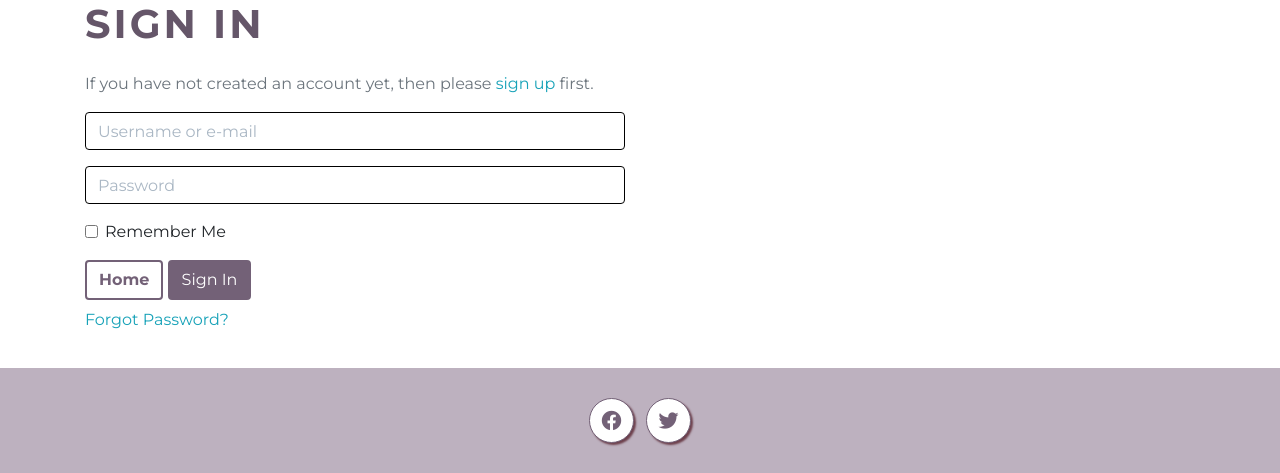
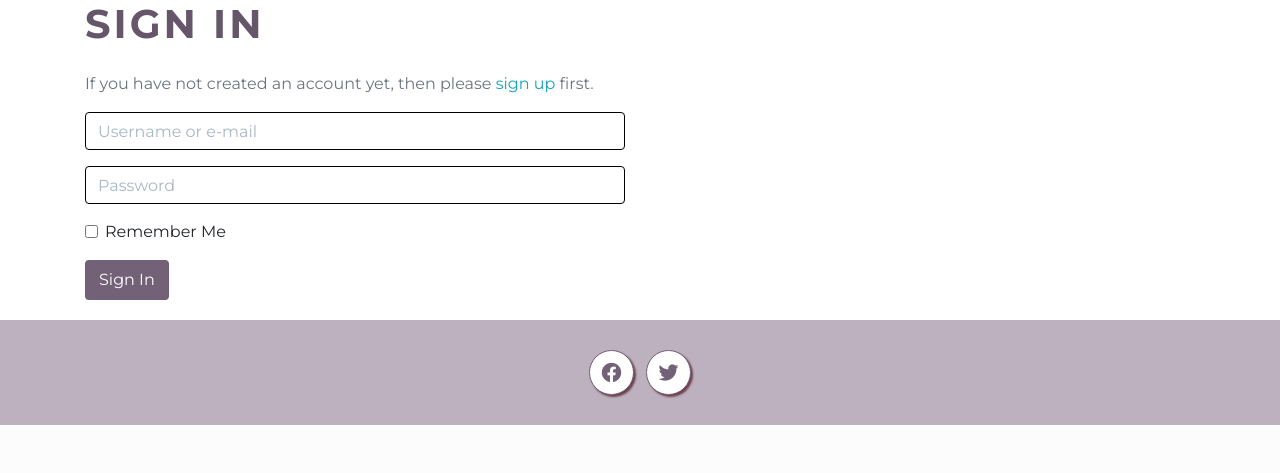
Before and after one commit to mariana-stefani/mukta-project, a Django app: page /accounts/login/ in a window 1280 px wide. Shown: the part 608-1081 px from the top of the page. After the commit the page ends 1033 px from the top, so only its background shows below. Run offline with Django 3.2, Linux system fonts and the light colour scheme; some libraries are stand-ins or nearby versions.

Commit message:
Removed back to home button and forgot my password from login.html

```diff
--- a/templates/allauth/account/login.html
+++ b/templates/allauth/account/login.html
@@ -41,11 +41,7 @@ for a {{ site_name }} account and sign in below:{% endblocktrans %}</p>
   {% if redirect_field_value %}
   <input type="hidden" name="{{ redirect_field_name }}" aria-label="Redirect" value="{{ redirect_field_value }}" />
   {% endif %}
-  <a class="btn btn-outline-dark" href="{% url 'home' %}">Home</a>
   <button class="primaryAction" type="submit">{% trans "Sign In" %}</button>
-  <p class="mt-2">
-    <a class="button secondaryAction" href="{% url 'account_reset_password' %}">{% trans "Forgot Password?" %}</a>
-  </p>
 </form>
 
 {% endblock inner_content %}
```
